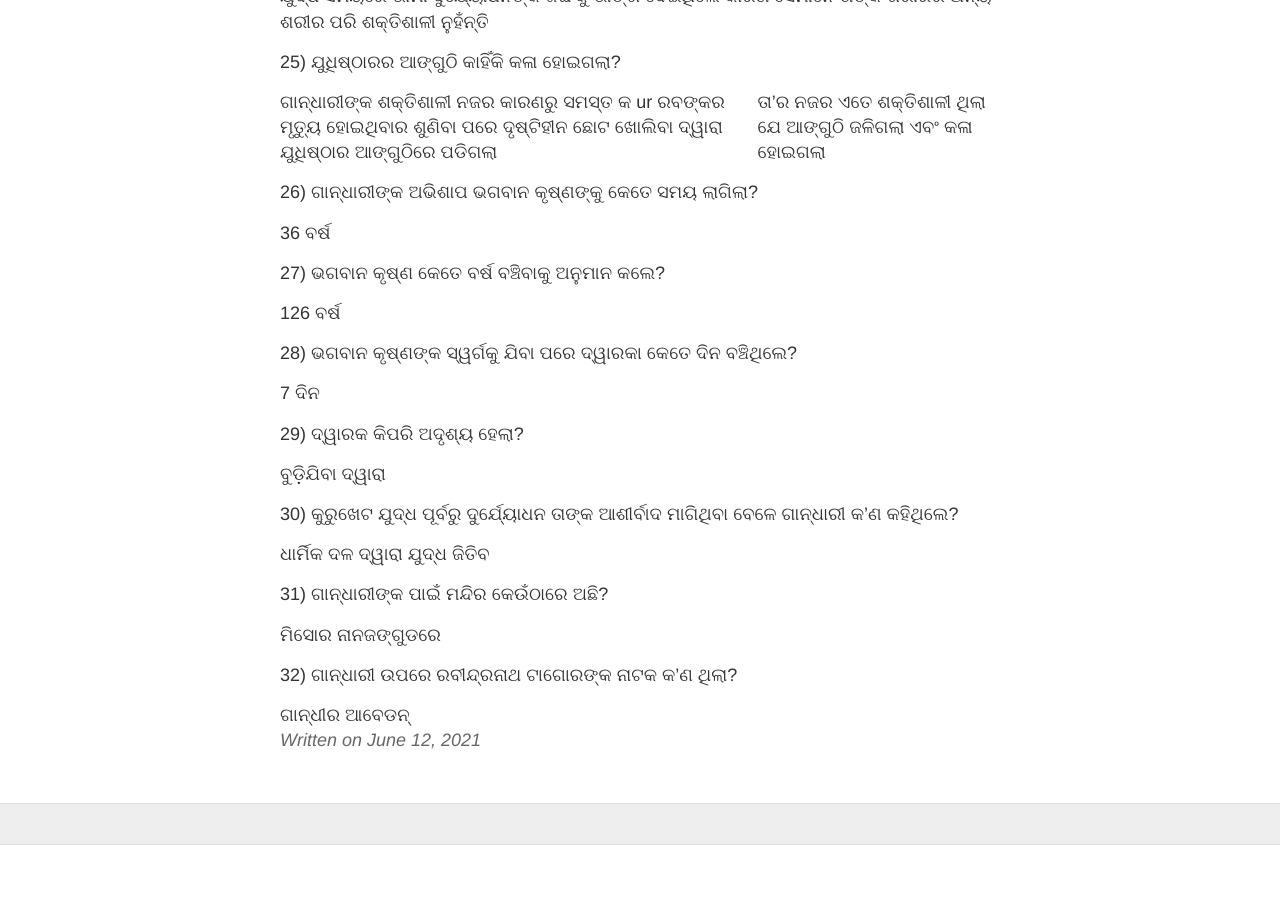
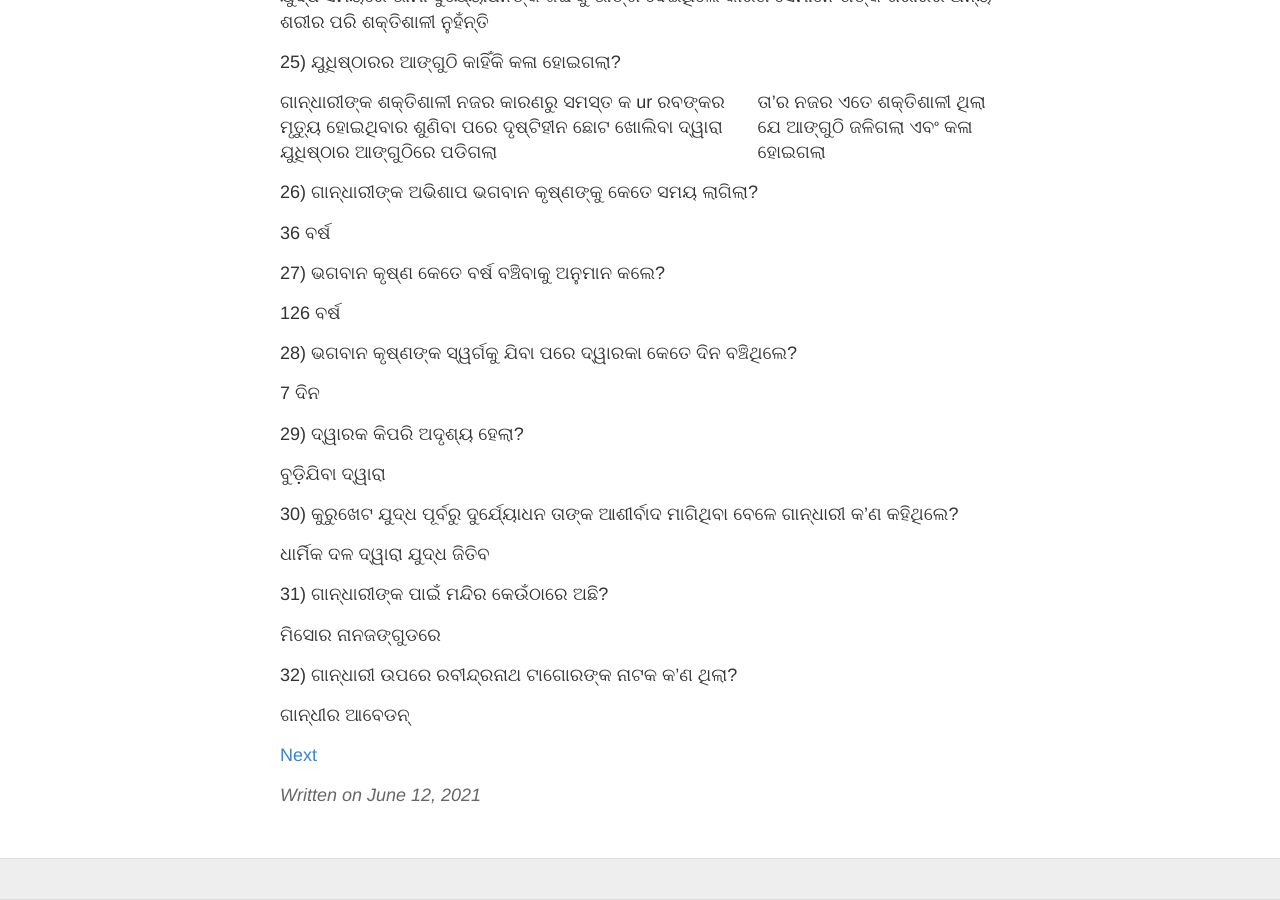
Before and after one commit to gbuk21/HinduGodsOriya, a Jekyll site: the page built from split1/_posts/2021-06-12-ମହାଭାରତ ହିନ୍ଦୁ ପୁରାଣ ପ୍ରଶ୍ନ ଏବଂ ଉତ୍ତରରୁ ଗାନ୍ଧାରୀ - 30 ରୁ ଅଧିକ ପ୍ରଶ୍ନ |.md, in a window 1280 px wide and 900 px high, scrolled down 2288 px. Built offline with Jekyll 4.4.1, drawn with Linux system fonts in a browser that asks for light colours; before the commit the page ends 3133 px from its top, so only the background shows below that.

Commit message:
Update 2021-06-12-ମହାଭାରତ ହିନ୍ଦୁ ପୁରାଣ ପ୍ରଶ୍ନ ଏବଂ ଉତ୍ତରରୁ ଗାନ୍ଧାରୀ - 30 ରୁ ଅଧିକ ପ୍ରଶ୍ନ |.md

```diff
--- a/split1/_posts/2021-06-12-ମହାଭାରତ ହିନ୍ଦୁ ପୁରାଣ ପ୍ରଶ୍ନ ଏବଂ ଉତ୍ତରରୁ ଗାନ୍ଧାରୀ - 30 ରୁ ଅଧିକ ପ୍ରଶ୍ନ |.md
+++ b/split1/_posts/2021-06-12-ମହାଭାରତ ହିନ୍ଦୁ ପୁରାଣ ପ୍ରଶ୍ନ ଏବଂ ଉତ୍ତରରୁ ଗାନ୍ଧାରୀ - 30 ରୁ ଅଧିକ ପ୍ରଶ୍ନ |.md
@@ -133,3 +133,5 @@ title: ମହାଭାରତ ହିନ୍ଦୁ ପୁରାଣ ପ୍ରଶ୍
 32) ଗାନ୍ଧାରୀ ଉପରେ ରବୀନ୍ଦ୍ରନାଥ ଟାଗୋରଙ୍କ ନାଟକ କ’ଣ ଥିଲା?
 
 ଗାନ୍ଧୀର ଆବେଡନ୍ |
+
+[Next]({{ site.baseurl }}{% link  split1/_posts/2021-06-12-ମହାଭାରତ ହିନ୍ଦୁ ପୁରାଣ ପ୍ରଶ୍ନ ଏବଂ ଉତ୍ତରରୁ ଯୁଧିଷ୍ଠିର - 40 ରୁ ଅଧିକ ପ୍ରଶ୍ନ |.md %})
```
